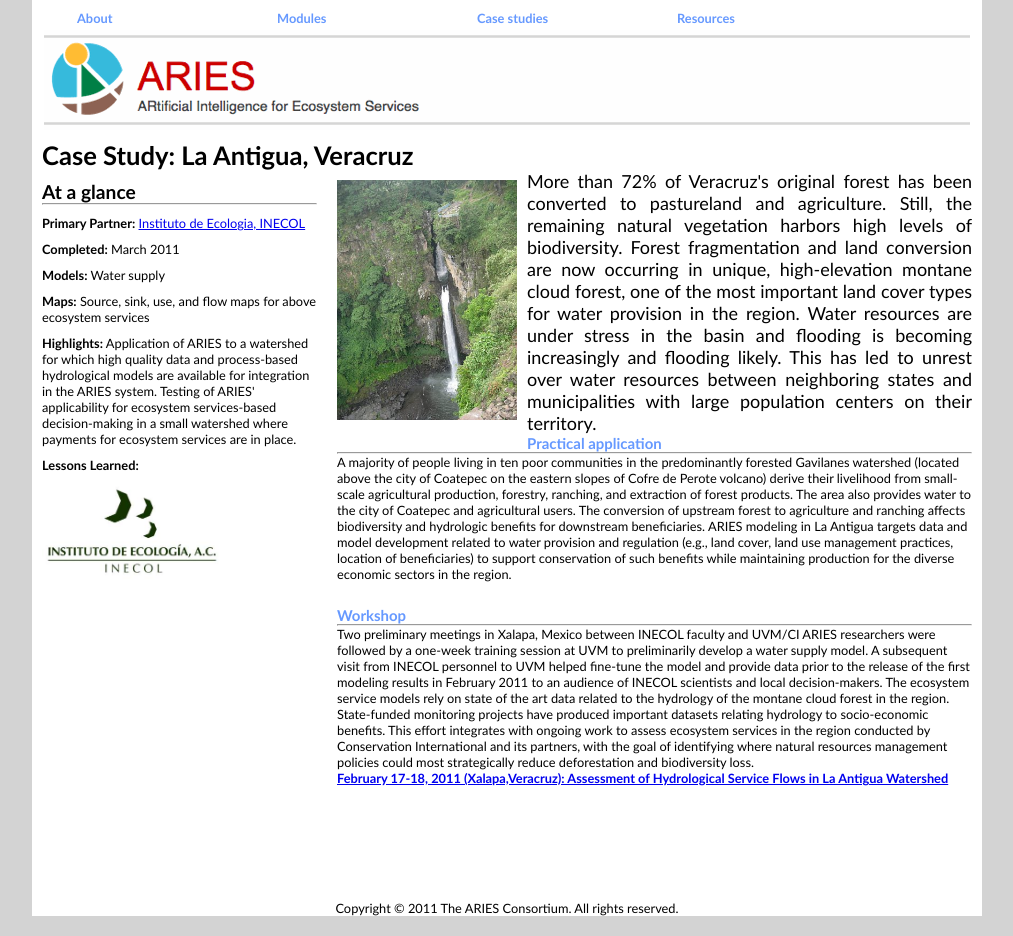
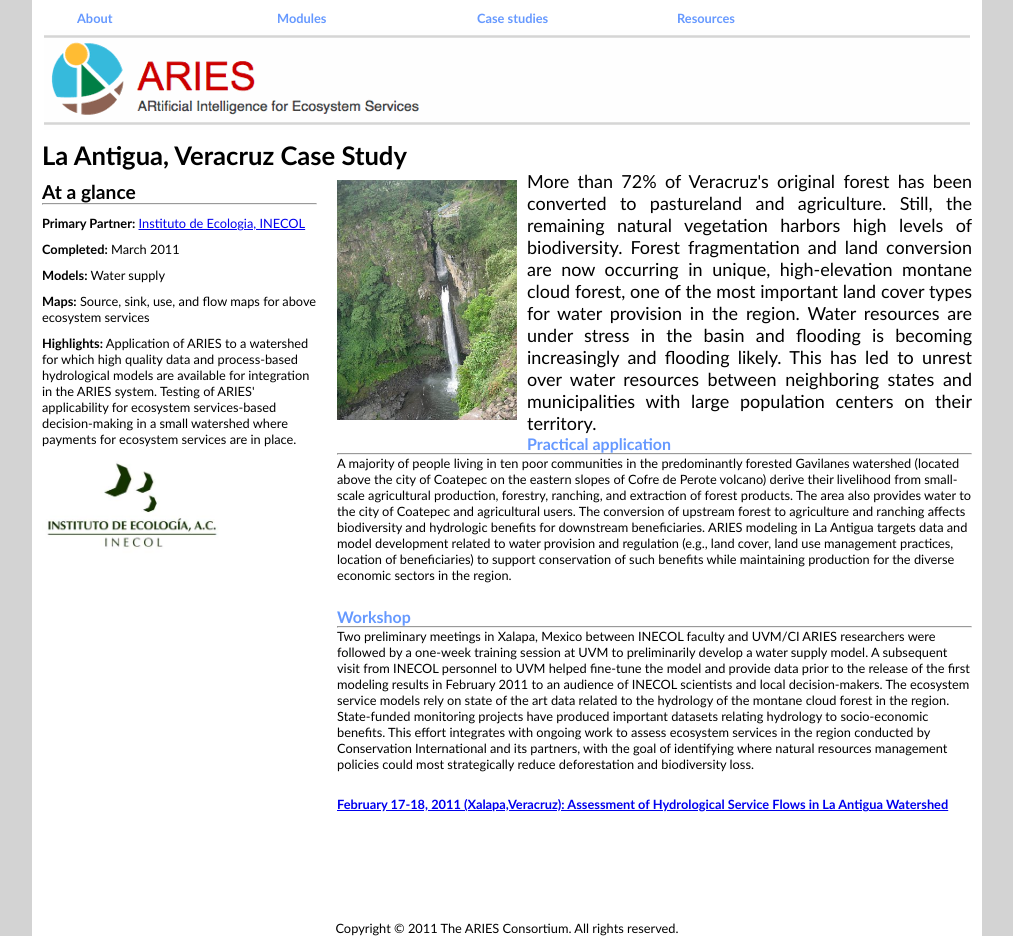
Before and after one commit to ariesteam/ariesteam.github.com, a Jekyll site: the page built from veracruz.markdown, in a window 1280 px wide. Shown: the whole page, without its empty margins (133-1146 px from the left). Built offline with Jekyll 4.4.1, drawn with Linux system fonts in a browser that asks for light colours; some of the changed lines change nothing that is shown.

Commit message:
Created a case study page template and ported veracruz.html to it.

```diff
--- /dev/null
+++ b/_layouts/case_study.html
@@ -0,0 +1,23 @@
+---
+layout: master
+---
+<h1>{{ page.title }}</h1>
+<div id="case-study-body">
+  <div id="case-study-sidebar">
+    <h2>At a glance</h2>
+    <hr />
+    <p><strong>Primary Partner:</strong> {{ page.primary_partner }}</p>
+    <p><strong>Completed:</strong> {{ page.completed }}</p>
+    <p><strong>Models:</strong> {{ page.models }}</p>
+    <p><strong>Maps:</strong> {{ page.maps }}</p>
+    <p><strong>Highlights:</strong> {{ page.highlights }}</p>
+    {{ page.partner_logo }}
+  </div>
+  <div id="case-study-intro">
+    {{ page.case_study_image }}
+    <p>{{ page.case_study_intro }}</p>
+  </div>
+  <div id="case-study-details">
+    {{ content }}
+  </div>
+</div>
--- a/stylesheets/master.css
+++ b/stylesheets/master.css
@@ -128,3 +128,57 @@
 a.rollover:hover {
    background-position:-140px 0px;
 }
+
+#case-study-body {
+   border:0px solid black;
+   height:740px;
+}
+
+#case-study-sidebar {
+   border:0px solid red;
+   float:left;
+   width:275px;
+   height:730px;
+   margin-right:20px;
+   padding-top:10px;
+}
+
+#case-study-sidebar hr {
+   margin-bottom:10px;
+}
+
+#case-study-sidebar p {
+   margin-bottom:10px;
+}
+
+#case-study-intro {
+   border:0px solid green;
+}
+
+#case-study-intro img {
+   float:left;
+   width:180px;
+   margin:10px 10px 20px 0px;
+}
+
+#case-study-intro p {
+   text-align:justify;
+   font-size:large;
+}
+
+#case-study-details {
+   border:0px solid brown;
+}
+
+#case-study-details h1 {
+   font-size:medium;
+   color:#6699FF;
+}
+
+#case-study-details p {
+   margin-bottom:24px;
+}
+
+#case-study-details a {
+   font-weight:bold;
+}
--- a/veracruz.html
+++ /dev/null
@@ -1,104 +0,0 @@
----
-layout: master
-title: La Antigua, Veracruz Case Study
----
-<h1>Case Study: La Antigua, Veracruz</h1>
-<div style="border:0px solid black;height:720px">
-  <div style="float:left;width:275px;height:720px;margin-right:20px;border:0px solid red">
-    <h2 style="margin-top:10px">At a glance</h2>
-    <hr style="margin-bottom:10px" />
-    <p style="margin-bottom:10px">
-      <strong>Primary Partner:</strong>
-      <a href="http://www.ecologia.edu.mx/">Instituto de Ecologia, INECOL</a>
-    </p>
-    <p style="margin-bottom:10px">
-      <strong>Completed:</strong>
-      March 2011
-    </p>
-    <p style="margin-bottom:10px">
-      <strong>Models:</strong>
-      Water supply
-    </p>
-    <p style="margin-bottom:10px">
-      <strong>Maps:</strong>
-      Source, sink, use, and flow maps for above ecosystem services
-    </p>
-    <p style="margin-bottom:10px">
-      <strong>Highlights:</strong>
-      Application of ARIES to a watershed for which high quality
-      data and process-based hydrological models are available for
-      integration in the ARIES system. Testing of ARIES'
-      applicability for ecosystem services-based decision-making in
-      a small watershed where payments for ecosystem services are in
-      place.
-    </p>
-    <p style="margin-bottom:10px">
-      <strong>Lessons Learned:</strong>
-      &nbsp;
-    </p>
-    <a href="http://www.ecologia.edu.mx/">
-      <img alt="Instituto de Ecologia" src="images/INECOL.jpg" width="180" />
-    </a>
-  </div>
-  <div style="border:0px solid green">
-    <img src="images/veracruz_ramsar_site.jpg" alt="Veracruz Ramsar Site" style="float:left;margin:10px 10px 20px 0px" width="180" />
-    <p style="text-align:justify;font-size:large">
-      More than 72% of Veracruz's original forest has been converted
-      to pastureland and agriculture.  Still, the remaining natural
-      vegetation harbors high levels of biodiversity. Forest
-      fragmentation and land conversion are now occurring in unique,
-      high-elevation montane cloud forest, one of the most important
-      land cover types for water provision in the region. Water
-      resources are under stress in the basin and flooding is becoming
-      increasingly and flooding likely. This has led to unrest over
-      water resources between neighboring states and municipalities
-      with large population centers on their territory.
-    </p>
-  </div>
-  <div style="border:0px solid brown">
-    <h3 style="color:#6699FF">Practical application</h3>
-    <hr />
-    <p style="margin-bottom:24px">
-      A majority of people living in ten poor communities in the
-      predominantly forested Gavilanes watershed (located above the
-      city of Coatepec on the eastern slopes of Cofre de Perote
-      volcano) derive their livelihood from small-scale agricultural
-      production, forestry, ranching, and extraction of forest
-      products. The area also provides water to the city of Coatepec
-      and agricultural users.  The conversion of upstream forest to
-      agriculture and ranching affects biodiversity and hydrologic
-      benefits for downstream beneficiaries. ARIES modeling in La
-      Antigua targets data and model development related to water
-      provision and regulation (e.g., land cover, land use
-      management practices, location of beneficiaries) to support
-      conservation of such benefits while maintaining production for
-      the diverse economic sectors in the region.
-    </p>
-  </div>
-  <div style="border:0px solid orange">
-    <h3 style="color:#6699FF">Workshop</h3>
-    <hr />
-    <p>
-      Two preliminary meetings in Xalapa, Mexico between INECOL
-      faculty and UVM/CI ARIES researchers were followed by a one-week
-      training session at UVM to preliminarily develop a water supply
-      model. A subsequent visit from INECOL personnel to UVM helped
-      fine-tune the model and provide data prior to the release of the
-      first modeling results in February 2011 to an audience of INECOL
-      scientists and local decision-makers.  The ecosystem service
-      models rely on state of the art data related to the hydrology of
-      the montane cloud forest in the region. State-funded monitoring
-      projects have produced important datasets relating hydrology to
-      socio-economic benefits. This effort integrates with ongoing
-      work to assess ecosystem services in the region conducted by
-      Conservation International and its partners, with the goal of
-      identifying where natural resources management policies could
-      most strategically reduce deforestation and biodiversity
-      loss.
-      <br />
-      <a href="http://www.eartheconomics.org/FileLibrary/file/Reports/Vera%20Cruz%20Attachments/Veracruz%20Agenda%20Espanol.pdf">
-        <strong>February 17-18, 2011 (Xalapa,Veracruz): Assessment of Hydrological Service Flows in La Antigua Watershed</strong>
-      </a>
-    </p>
-  </div>
-</div>
--- /dev/null
+++ b/veracruz.markdown
@@ -0,0 +1,68 @@
+---
+layout: case_study
+title: La Antigua, Veracruz Case Study
+primary_partner: <a href="http://www.ecologia.edu.mx/">Instituto de Ecologia, INECOL</a>
+completed: March 2011
+models: Water supply
+maps: Source, sink, use, and flow maps for above ecosystem services
+highlights: >
+            Application of ARIES to a watershed for which high quality
+            data and process-based hydrological models are available
+            for integration in the ARIES system. Testing of ARIES'
+            applicability for ecosystem services-based decision-making
+            in a small watershed where payments for ecosystem services
+            are in place.
+partner_logo: <a href="http://www.ecologia.edu.mx/"><img alt="Instituto de Ecologia" src="images/INECOL.jpg" width="180" /></a>
+case_study_image: <img src="images/veracruz_ramsar_site.jpg" alt="Veracruz Ramsar Site" />
+case_study_intro: >
+                  More than 72% of Veracruz's original forest has been
+                  converted to pastureland and agriculture.  Still,
+                  the remaining natural vegetation harbors high levels
+                  of biodiversity. Forest fragmentation and land
+                  conversion are now occurring in unique,
+                  high-elevation montane cloud forest, one of the most
+                  important land cover types for water provision in
+                  the region. Water resources are under stress in the
+                  basin and flooding is becoming increasingly and
+                  flooding likely. This has led to unrest over water
+                  resources between neighboring states and
+                  municipalities with large population centers on
+                  their territory.
+
+---
+# Practical application
+------------------------
+
+A majority of people living in ten poor communities in the
+predominantly forested Gavilanes watershed (located above the city of
+Coatepec on the eastern slopes of Cofre de Perote volcano) derive
+their livelihood from small-scale agricultural production, forestry,
+ranching, and extraction of forest products. The area also provides
+water to the city of Coatepec and agricultural users.  The conversion
+of upstream forest to agriculture and ranching affects biodiversity
+and hydrologic benefits for downstream beneficiaries. ARIES modeling
+in La Antigua targets data and model development related to water
+provision and regulation (e.g., land cover, land use management
+practices, location of beneficiaries) to support conservation of such
+benefits while maintaining production for the diverse economic sectors
+in the region.
+
+# Workshop
+-----------
+
+Two preliminary meetings in Xalapa, Mexico between INECOL faculty and
+UVM/CI ARIES researchers were followed by a one-week training session
+at UVM to preliminarily develop a water supply model. A subsequent
+visit from INECOL personnel to UVM helped fine-tune the model and
+provide data prior to the release of the first modeling results in
+February 2011 to an audience of INECOL scientists and local
+decision-makers.  The ecosystem service models rely on state of the
+art data related to the hydrology of the montane cloud forest in the
+region. State-funded monitoring projects have produced important
+datasets relating hydrology to socio-economic benefits. This effort
+integrates with ongoing work to assess ecosystem services in the
+region conducted by Conservation International and its partners, with
+the goal of identifying where natural resources management policies
+could most strategically reduce deforestation and biodiversity loss.
+
+[February 17-18, 2011 (Xalapa,Veracruz): Assessment of Hydrological Service Flows in La Antigua Watershed](http://www.eartheconomics.org/FileLibrary/file/Reports/Vera%20Cruz%20Attachments/Veracruz%20Agenda%20Espanol.pdf)
```
